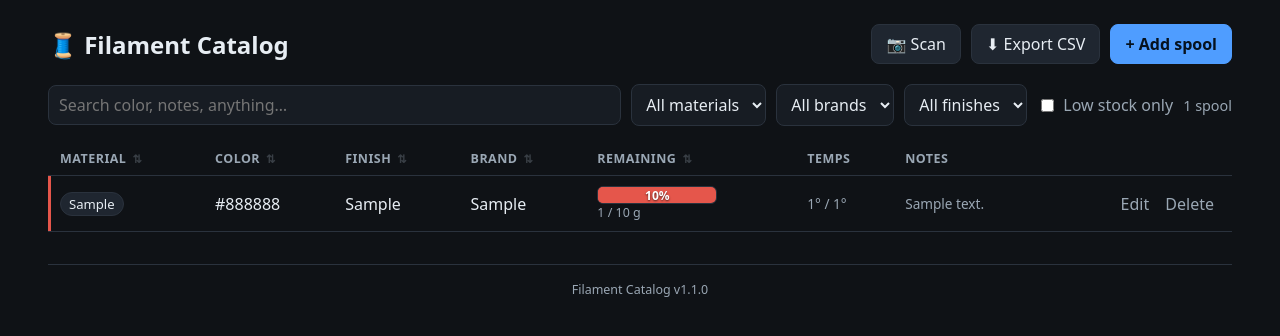
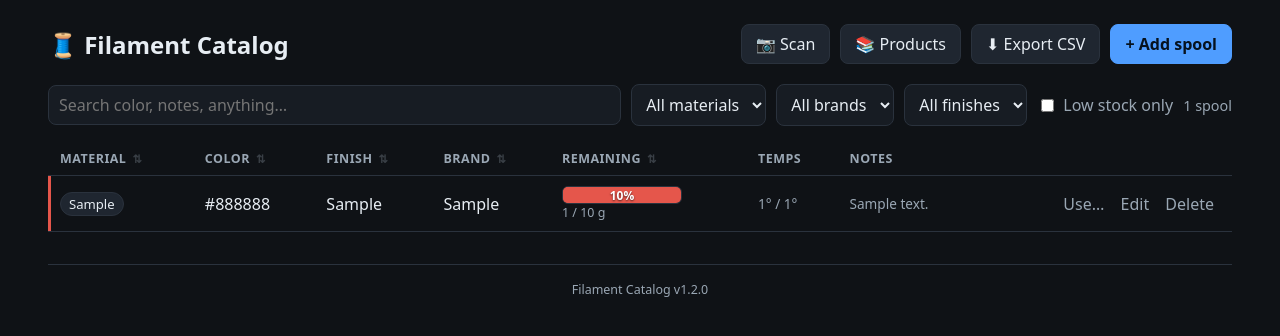
Before and after one commit to savethechicken/filament-catalog, a FastAPI app: page / in a window 1280 px wide. Shown: the top 336 px of the page. Run offline with FastAPI, Linux system fonts and the light colour scheme; tables that the repository leaves empty hold one stand-in row (values such as "Sample post").

Commit message:
Add known-products manager and quick "used grams" action
The barcode memory existed only behind the API, so a wrong remembered
product could not be corrected from the UI. The app also had no fast way
to log a print: you had to open the edit dialog and retype the remaining
total.

Known products:
- Header "Products" dialog lists every remembered barcode with Edit and
  Forget actions, backed by new PATCH/DELETE /api/products/{barcode}.
- Edits change only what future scans pre-fill; existing spools keep
  their own values, and Forget leaves catalogued spools untouched.
- Shared serialize_product() keeps the list, barcode lookup, and edit
  responses consistent.

Used grams:
- New per-row "Use..." dialog with presets plus a custom amount and a
  live "after" preview.
- POST /api/filaments/{id}/use subtracts grams, clamped at zero so
  over-logging empties the spool instead of going negative.

Bumps APP_VERSION to 1.2.0, documents both features, and adds smoke
tests for the new endpoints and UI hooks.

```diff
--- a/app/main.py
+++ b/app/main.py
@@ -6,10 +6,13 @@ Routes:
   GET  /api/export.csv        -> download the filtered spool list as CSV
   POST /api/filaments         -> add a spool
   PATCH/api/filaments/{id}    -> edit a spool
+  POST /api/filaments/{id}/use-> subtract grams from a spool (quick "used" action)
   DELETE /api/filaments/{id}  -> remove a spool
   GET  /api/meta              -> dropdown values + the low-stock threshold
   GET  /api/barcode/{code}    -> remembered product details for a scanned barcode
   GET  /api/products          -> every remembered product (barcode -> details)
+  PATCH/api/products/{code}   -> correct remembered product details
+  DELETE /api/products/{code} -> forget a remembered product
   GET  /api/sku/{brand}/{code}-> look up filament details from a maker's catalog
   POST /api/ocr               -> read filament details from a box-label photo
 
@@ -32,7 +35,7 @@ from sqlalchemy.dialects.sqlite import insert as sqlite_insert
 from sqlmodel import Session, select
 
 from .database import init_db, get_session, engine
-from .models import Filament, FilamentCreate, FilamentUpdate, Product
+from .models import Filament, FilamentCreate, FilamentUpdate, FilamentUse, Product, ProductUpdate
 from . import suppliers
 from . import labels
 
@@ -69,7 +72,7 @@ CSV_FIELDS = [
 # Shown in the page footer so you can tell which build the server is running.
 # Bump APP_VERSION when you make a notable change; BUILD_SHA is injected by the
 # Docker build (see Dockerfile / docker-publish.yml) and is blank locally.
-APP_VERSION = "1.1.0"
+APP_VERSION = "1.2.0"
 BUILD_SHA = os.environ.get("BUILD_SHA", "").strip()
 
 # Base material families, checked most-specific first so PETG beats PET and each
@@ -201,6 +204,21 @@ def serialize(f: Filament) -> dict:
     data["level"] = level
     data["low_stock"] = pct <= LOW_STOCK_PCT
     return data
+
+
+def serialize_product(p: Product) -> dict:
+    """Turn a remembered Product row into the JSON the UI uses."""
+    return {
+        "barcode": p.barcode,
+        "material": p.material,
+        "color": p.color,
+        "finish": p.finish,
+        "brand": p.brand,
+        "spool_weight_g": p.spool_weight_g,
+        "nozzle_temp": p.nozzle_temp,
+        "bed_temp": p.bed_temp,
+        "updated_at": p.updated_at,
+    }
 
 
 @app.get("/", response_class=HTMLResponse)
@@ -364,16 +382,7 @@ def lookup_barcode(code: str, session: Session = Depends(get_session)):
     prod = session.exec(select(Product).where(Product.barcode == code)).first()
     if not prod:
         raise HTTPException(status_code=404, detail="No saved product for that barcode")
-    return {
-        "barcode": prod.barcode,
-        "material": prod.material,
-        "color": prod.color,
-        "finish": prod.finish,
-        "brand": prod.brand,
-        "spool_weight_g": prod.spool_weight_g,
-        "nozzle_temp": prod.nozzle_temp,
-        "bed_temp": prod.bed_temp,
-    }
+    return serialize_product(prod)
 
 
 @app.get("/api/sku/{brand}/{code}")
@@ -423,10 +432,55 @@ def ocr_label(image: UploadFile = File(...)):
 
 @app.get("/api/products")
 def list_products(session: Session = Depends(get_session)):
-    """Every remembered product (barcode -> details). Handy for a future
-    management view or an OpenSpool / NFC integration."""
-    rows = session.exec(select(Product).order_by(Product.brand, Product.material, Product.color)).all()
-    return [r.model_dump() for r in rows]
+    """Every remembered product (barcode -> details), for the Known Products screen."""
+    rows = session.exec(
+        select(Product).order_by(Product.brand, Product.material, Product.color)
+    ).all()
+    return [serialize_product(r) for r in rows]
+
+
+@app.patch("/api/products/{barcode}")
+def update_product(
+    barcode: str,
+    payload: ProductUpdate,
+    session: Session = Depends(get_session),
+):
+    """Correct the remembered details behind a barcode.
+
+    Only future scans are affected; spools already in the catalog keep their own
+    values until they're edited individually.
+    """
+    prod = session.exec(select(Product).where(Product.barcode == barcode)).first()
+    if not prod:
+        raise HTTPException(status_code=404, detail="No saved product for that barcode")
+
+    changes = payload.model_dump(exclude_unset=True)
+    # Material and color are required columns; ignore an accidental null.
+    for key in ("material", "color"):
+        if key in changes and not changes[key]:
+            changes.pop(key)
+    for key, value in changes.items():
+        setattr(prod, key, value)
+    prod.updated_at = datetime.now(timezone.utc)
+    session.add(prod)
+    session.commit()
+    session.refresh(prod)
+    return serialize_product(prod)
+
+
+@app.delete("/api/products/{barcode}")
+def forget_product(barcode: str, session: Session = Depends(get_session)):
+    """Forget what a barcode should pre-fill.
+
+    Spools already in the catalog keep their details; this only removes the
+    reusable product memory, so the next scan starts from a blank form.
+    """
+    prod = session.exec(select(Product).where(Product.barcode == barcode)).first()
+    if not prod:
+        raise HTTPException(status_code=404, detail="No saved product for that barcode")
+    session.delete(prod)
+    session.commit()
+    return {"ok": True}
 
 
 @app.post("/api/filaments")
@@ -463,6 +517,30 @@ def update_filament(
     return serialize(f)
 
 
+@app.post("/api/filaments/{filament_id}/use")
+def use_filament(
+    filament_id: int,
+    payload: FilamentUse,
+    session: Session = Depends(get_session),
+):
+    """Subtract grams from a spool's remaining amount (the quick "Used" action).
+
+    Clamped to zero, so logging more grams than are left empties the spool
+    instead of producing a negative percentage.
+    """
+    f = session.get(Filament, filament_id)
+    if not f:
+        raise HTTPException(status_code=404, detail="Spool not found")
+    f.remaining_g = clamp_remaining(
+        (f.remaining_g or 0) - payload.grams, f.spool_weight_g
+    )
+    f.updated_at = datetime.now(timezone.utc)
+    session.add(f)
+    session.commit()
+    session.refresh(f)
+    return serialize(f)
+
+
 @app.delete("/api/filaments/{filament_id}")
 def delete_filament(filament_id: int, session: Session = Depends(get_session)):
     """Remove a spool from the catalog.
--- a/app/static/app.js
+++ b/app/static/app.js
@@ -120,12 +120,16 @@ function renderRows(rows) {
       <td class="temps ${temps ? "" : "empty-cell"}" data-label="Temps">${temps || "—"}</td>
       <td class="notes ${r.notes ? "" : "empty-cell"}" data-label="Notes">${r.notes ? escapeHtml(r.notes) : ""}</td>
       <td class="row-actions">
+        <button class="link" data-use="${r.id}">Use…</button>
         <button class="link" data-edit="${r.id}">Edit</button>
         <button class="link danger" data-del="${r.id}">Delete</button>
       </td>`;
     tbody.appendChild(tr);
   }
 
+  tbody.querySelectorAll("[data-use]").forEach((b) =>
+    b.addEventListener("click", () => openUse(rows.find((x) => x.id == b.dataset.use)))
+  );
   tbody.querySelectorAll("[data-edit]").forEach((b) =>
     b.addEventListener("click", () => openEditor(rows.find((x) => x.id == b.dataset.edit)))
   );
@@ -211,6 +215,173 @@ async function removeSpool(id) {
   await loadMeta();
   await loadRows();
 }
+
+// ---- Quick "used grams" --------------------------------------------------
+// Open a small dialog to subtract a number of grams from one spool. The server
+// clamps at zero, so over-logging empties the spool rather than going negative.
+
+const useDialog = $("use-dialog");
+let useTarget = null;
+
+function openUse(spool) {
+  useTarget = spool;
+  $("use-summary").textContent =
+    `${spool.material} · ${spool.color} — ${spool.remaining_g} of ${spool.spool_weight_g} g left`;
+  $("use-grams").value = 50;
+  updateUsePreview();
+  useDialog.showModal();
+  $("use-grams").select();
+}
+
+function updateUsePreview() {
+  if (!useTarget) return;
+  const grams = Math.max(0, Math.floor(Number($("use-grams").value) || 0));
+  const after = Math.max(0, useTarget.remaining_g - grams);
+  const pct = useTarget.spool_weight_g
+    ? Math.round((after / useTarget.spool_weight_g) * 100)
+    : 0;
+  $("use-after").textContent = `After removing ${grams} g: ${after} g left (${pct}%).`;
+}
+
+$("use-grams").addEventListener("input", updateUsePreview);
+
+document.querySelectorAll("[data-use-grams]").forEach((b) =>
+  b.addEventListener("click", () => {
+    $("use-grams").value = b.dataset.useGrams;
+    updateUsePreview();
+    $("use-grams").focus();
+  })
+);
+
+$("use-cancel-btn").addEventListener("click", () => useDialog.close());
+
+$("use-form").addEventListener("submit", async (e) => {
+  e.preventDefault();
+  const grams = Math.floor(Number($("use-grams").value));
+  if (!useTarget || !Number.isFinite(grams) || grams <= 0) return;
+  const res = await fetch(`/api/filaments/${useTarget.id}/use`, {
+    method: "POST",
+    headers: { "Content-Type": "application/json" },
+    body: JSON.stringify({ grams }),
+  });
+  if (!res.ok) {
+    alert("Could not update: " + (await res.text()));
+    return;
+  }
+  useDialog.close();
+  await loadRows();
+});
+
+// ---- Known products ------------------------------------------------------
+// The barcode memory behind "remember this spool". Editing here only changes
+// what a future scan pre-fills; existing spools keep their own values.
+
+const productsDialog = $("products-dialog");
+const productEditor = $("product-editor");
+let products = [];
+let productTarget = null;
+
+async function openProducts() {
+  await loadProducts();
+  productsDialog.showModal();
+}
+
+async function loadProducts() {
+  products = await fetch("/api/products").then((r) => r.json());
+  const list = $("products-list");
+  list.innerHTML = "";
+  $("products-empty").hidden = products.length > 0;
+
+  products.forEach((p, index) => {
+    const row = document.createElement("div");
+    row.className = "product-row";
+    const details = [p.finish, p.brand].filter(Boolean).map(escapeHtml).join(" · ");
+    row.innerHTML = `
+      <div class="product-main">
+        <span class="pill">${escapeHtml(p.material)}</span>
+        <strong>${escapeHtml(p.color)}</strong>
+        ${details ? `<span class="product-details">${details}</span>` : ""}
+        <code class="product-barcode">${escapeHtml(p.barcode)}</code>
+      </div>
+      <div class="product-actions">
+        <button class="link" data-edit-product="${index}">Edit</button>
+        <button class="link danger" data-forget-product="${index}">Forget</button>
+      </div>`;
+    list.appendChild(row);
+  });
+
+  list.querySelectorAll("[data-edit-product]").forEach((b) =>
+    b.addEventListener("click", () =>
+      openProductEditor(products[Number(b.dataset.editProduct)])
+    )
+  );
+  list.querySelectorAll("[data-forget-product]").forEach((b) =>
+    b.addEventListener("click", () =>
+      forgetProduct(products[Number(b.dataset.forgetProduct)])
+    )
+  );
+}
+
+function openProductEditor(product) {
+  productTarget = product;
+  $("product-barcode").textContent = `Barcode ${product.barcode}`;
+  $("p-material").value = product.material || "";
+  $("p-color").value = product.color || "";
+  $("p-finish").value = product.finish || "";
+  $("p-brand").value = product.brand || "";
+  $("p-weight").value = product.spool_weight_g != null ? product.spool_weight_g : 1000;
+  $("p-nozzle").value = product.nozzle_temp != null ? product.nozzle_temp : "";
+  $("p-bed").value = product.bed_temp != null ? product.bed_temp : "";
+  productEditor.showModal();
+}
+
+async function forgetProduct(product) {
+  const label = `${product.material} ${product.color} (${product.barcode})`;
+  if (
+    !confirm(
+      `Forget ${label}?\n\nSpools already in the catalog keep their details. ` +
+        `This only changes what a future scan pre-fills.`
+    )
+  )
+    return;
+  const res = await fetch(`/api/products/${encodeURIComponent(product.barcode)}`, {
+    method: "DELETE",
+  });
+  if (!res.ok) {
+    alert("Could not forget: " + (await res.text()));
+    return;
+  }
+  await loadProducts();
+}
+
+$("products-btn").addEventListener("click", openProducts);
+$("products-close-btn").addEventListener("click", () => productsDialog.close());
+$("product-cancel-btn").addEventListener("click", () => productEditor.close());
+
+$("product-form").addEventListener("submit", async (e) => {
+  e.preventDefault();
+  if (!productTarget) return;
+  const payload = {
+    material: $("p-material").value.trim(),
+    color: $("p-color").value.trim(),
+    finish: $("p-finish").value.trim() || null,
+    brand: $("p-brand").value.trim() || null,
+    spool_weight_g: Number($("p-weight").value) || 1000,
+    nozzle_temp: $("p-nozzle").value ? Number($("p-nozzle").value) : null,
+    bed_temp: $("p-bed").value ? Number($("p-bed").value) : null,
+  };
+  const res = await fetch(`/api/products/${encodeURIComponent(productTarget.barcode)}`, {
+    method: "PATCH",
+    headers: { "Content-Type": "application/json" },
+    body: JSON.stringify(payload),
+  });
+  if (!res.ok) {
+    alert("Could not save: " + (await res.text()));
+    return;
+  }
+  productEditor.close();
+  await loadProducts();
+});
 
 // ---- Barcode scanning ----------------------------------------------------
 // Take a photo of the spool's barcode, decode it in the browser (html5-qrcode),
--- a/app/templates/index.html
+++ b/app/templates/index.html
@@ -11,6 +11,7 @@
     <h1>🧵 Filament Catalog</h1>
     <div class="header-actions">
       <button id="scan-btn">📷 Scan</button>
+      <button id="products-btn" title="Manage remembered barcode details">📚 Products</button>
       <button id="export-btn" title="Download the current view as a spreadsheet">⬇ Export CSV</button>
       <button id="add-btn" class="primary">+ Add spool</button>
     </div>
@@ -138,6 +139,88 @@
     </form>
   </dialog>
 
+  <!-- Quick "used grams" dialog -->
+  <dialog id="use-dialog">
+    <form id="use-form" method="dialog">
+      <h2>Mark filament used</h2>
+      <p id="use-summary" class="dialog-hint"></p>
+      <label>Grams used
+        <input id="use-grams" type="number" min="1" step="1" value="50" required />
+      </label>
+      <div class="use-presets">
+        <button type="button" data-use-grams="10">10 g</button>
+        <button type="button" data-use-grams="25">25 g</button>
+        <button type="button" data-use-grams="50">50 g</button>
+        <button type="button" data-use-grams="100">100 g</button>
+        <button type="button" data-use-grams="250">250 g</button>
+      </div>
+      <p id="use-after" class="dialog-hint"></p>
+      <div class="dialog-actions">
+        <button type="button" id="use-cancel-btn">Cancel</button>
+        <button type="submit" class="primary">Remove grams</button>
+      </div>
+    </form>
+  </dialog>
+
+  <!-- Known products: the editable barcode memory -->
+  <dialog id="products-dialog">
+    <h2>Known products</h2>
+    <p class="dialog-hint">
+      Details remembered for scanned barcodes. Edits change what future scans
+      pre-fill; spools already in the catalog keep their own values.
+    </p>
+    <div id="products-list" class="products-list"></div>
+    <p id="products-empty" class="empty" hidden>
+      No remembered products yet. Save a spool with a barcode to add one.
+    </p>
+    <div class="dialog-actions">
+      <button type="button" id="products-close-btn">Close</button>
+    </div>
+  </dialog>
+
+  <!-- Edit one remembered product -->
+  <dialog id="product-editor">
+    <form id="product-form" method="dialog">
+      <h2>Edit known product</h2>
+      <p id="product-barcode" class="dialog-hint"></p>
+
+      <div class="field-row">
+        <label>Material
+          <input id="p-material" required placeholder="PLA" />
+        </label>
+        <label>Color
+          <input id="p-color" required placeholder="Forest Green" />
+        </label>
+      </div>
+
+      <div class="field-row">
+        <label>Finish
+          <input id="p-finish" placeholder="Matte, Silk…" />
+        </label>
+        <label>Brand
+          <input id="p-brand" placeholder="Inland" />
+        </label>
+      </div>
+
+      <div class="field-row">
+        <label>Full spool weight (g)
+          <input id="p-weight" type="number" min="1" value="1000" />
+        </label>
+        <label>Nozzle temp (°C)
+          <input id="p-nozzle" type="number" placeholder="210" />
+        </label>
+        <label>Bed temp (°C)
+          <input id="p-bed" type="number" placeholder="60" />
+        </label>
+      </div>
+
+      <div class="dialog-actions">
+        <button type="button" id="product-cancel-btn">Cancel</button>
+        <button type="submit" class="primary">Save changes</button>
+      </div>
+    </form>
+  </dialog>
+
   <!-- Hidden camera input: taking a photo works over plain http (no HTTPS needed). -->
   <input type="file" id="scan-input" accept="image/*" capture="environment" hidden />
   <!-- Separate camera input for box-label OCR (keeps the raw photo to upload). -->
```
Also changed, not shown: app/models.py (+18 -0 lines), app/static/style.css (+40 -0 lines), tests/test_smoke.py (+71 -0 lines), README.md.
